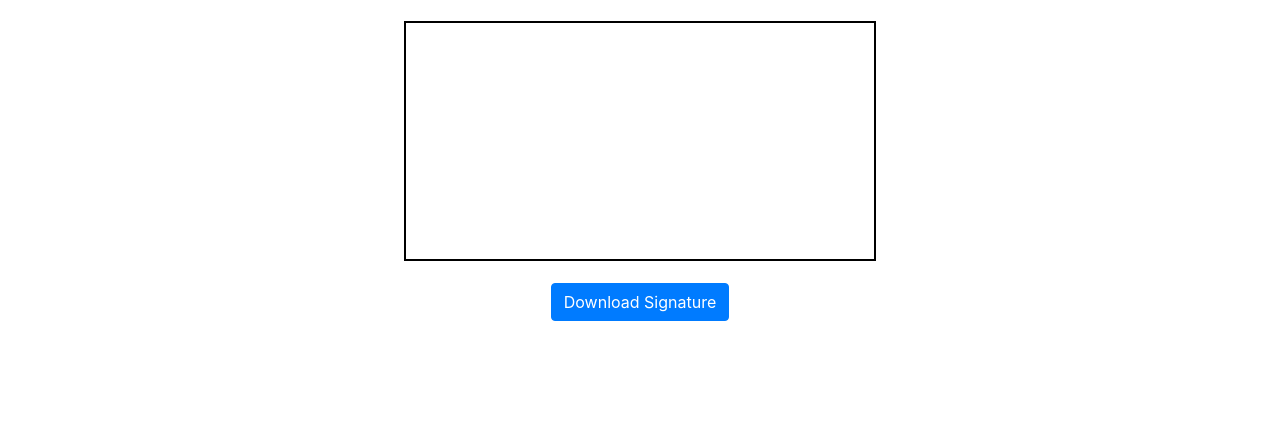
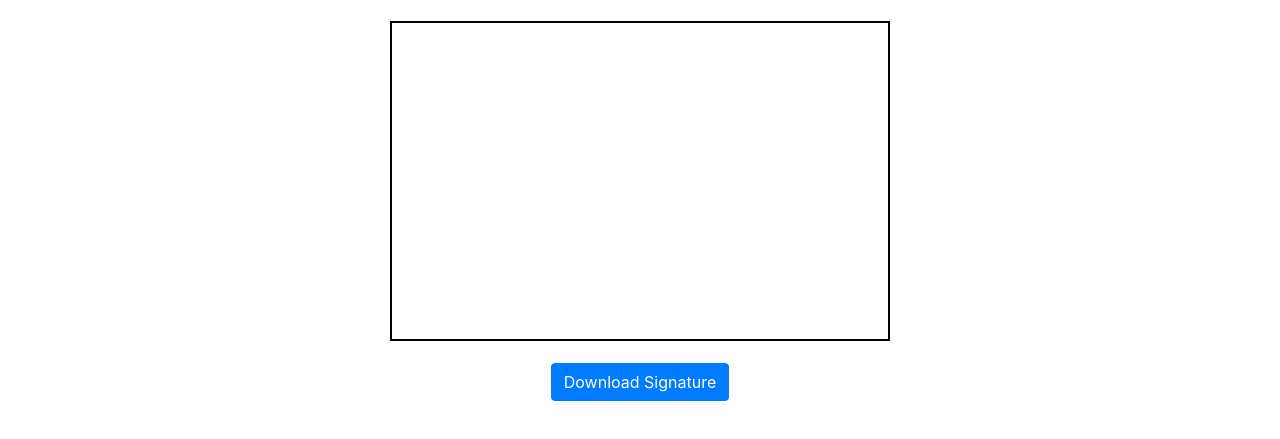
Before and after one commit to abhisalunkhe/E-Tech, a plain HTML site: page esign.html in a window 1280 px wide. Shown: the part 193-632 px from the top of the page. Drawn offline with nearby package versions, Linux system fonts and the light colour scheme.

Commit message:
Update esign.html

```diff
--- a/esign.html
+++ b/esign.html
@@ -11,7 +11,10 @@
             border: 2px solid #000;
             background-color: #fff;
             cursor: crosshair;
-            height: 15rem;
+            width: 100%; /* Adjusted width to be 100% */
+            max-width: 500px; /* Adjusted max-width for better viewing on larger screens */
+            height: 40vh; /* Adjusted height to be 40% of the viewport height */
+            margin: 0 auto; /* Centering the whiteboard horizontally */
         }
     </style>
 </head>
@@ -69,8 +72,10 @@
 
         function resizeCanvas() {
             var ratio = window.devicePixelRatio || 1;
-            canvas.width = canvas.offsetWidth * ratio;
-            canvas.height = canvas.offsetHeight * ratio;
+            var canvasWidth = canvas.offsetWidth;
+            var canvasHeight = canvasWidth * 0.4; // Adjusted to maintain aspect ratio
+            canvas.width = canvasWidth * ratio;
+            canvas.height = canvasHeight * ratio;
             canvas.getContext("2d").scale(ratio, ratio);
             signaturePad.clear();
         }
```
